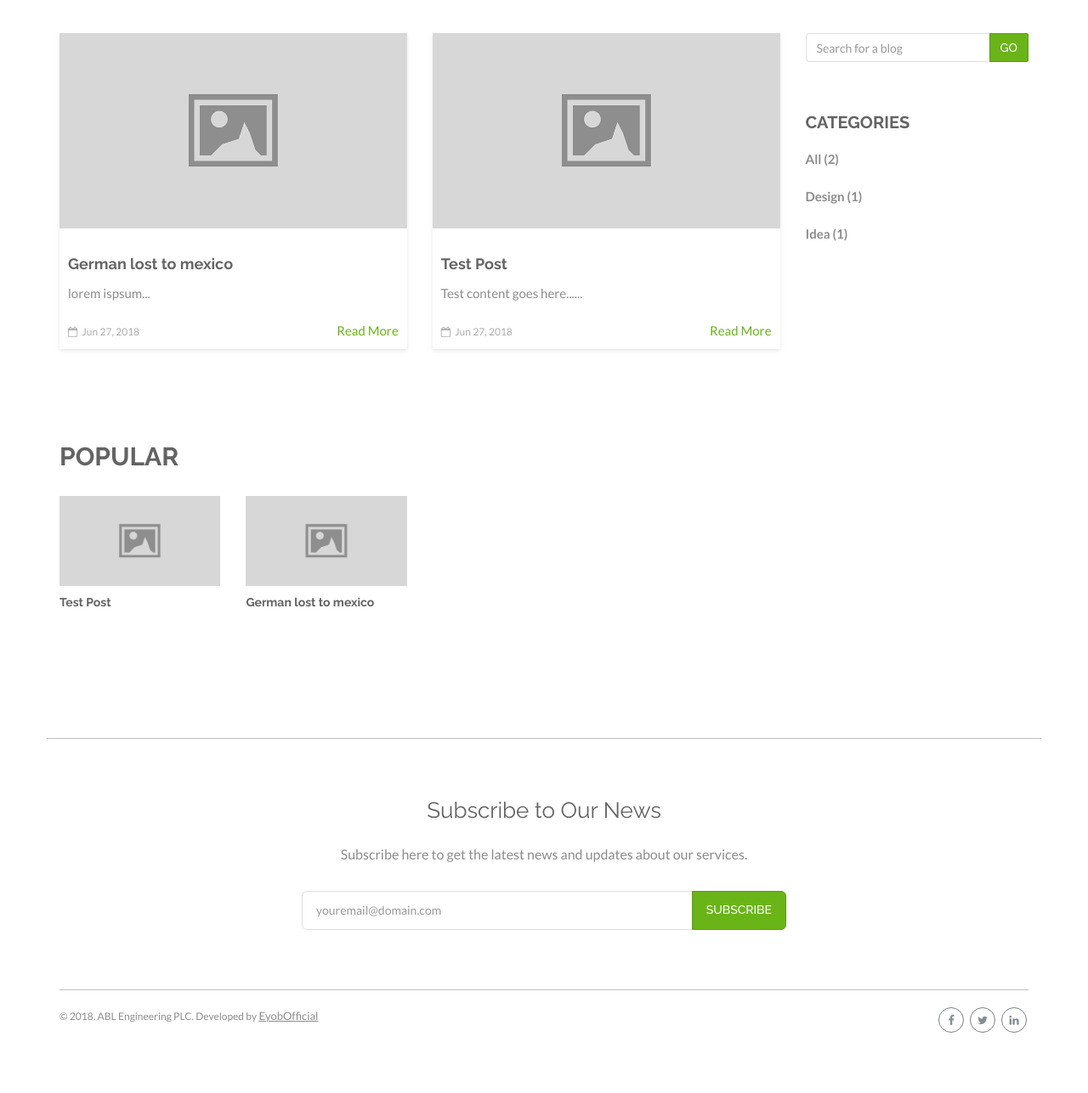
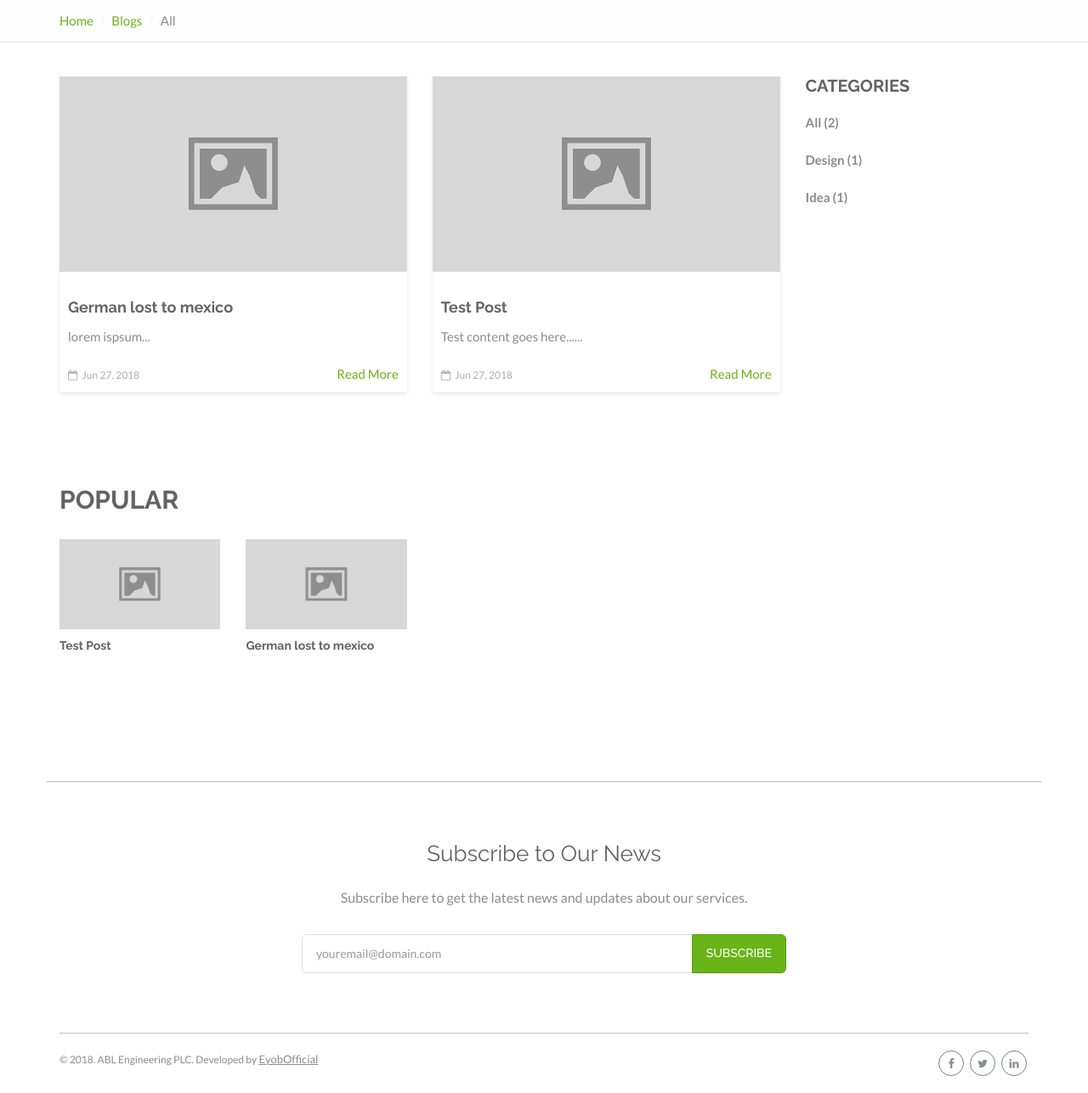
Before and after one commit to eyobofficial/abl-site, a Django app: page /blogs/ in a window 1280 px wide. Shown: the part 74-1361 px from the top of the page at 85% size. Before the commit the page ends 1290 px from the top, so only its background shows below. Run offline with Django 3.2, Linux system fonts and the light colour scheme; data comes from the database, SQL or seed files in the repository; both versions use the stored data as it was after the commit; some libraries are stand-ins or nearby versions.

Commit message:
Complete the blog landing page template

```diff
--- a/blogs/models.py
+++ b/blogs/models.py
@@ -137,6 +137,9 @@ class Post(Base):
         self.read_count += 1
         self.save()
 
+    def approved_comments(self, *args, **kwargs):
+        return self.comments.filter(is_approved=True)
+
 
 class Comment(Base):
     post = models.ForeignKey(
@@ -149,7 +152,7 @@ class Comment(Base):
     content = models.TextField('Comment')
     upvotes = models.PositiveIntegerField(default=0)
     downvotes = models.PositiveIntegerField(default=0)
-    is_approved = models.BooleanField(default=True)
+    is_approved = models.BooleanField('Approved', default=True)
 
     class Meta:
         ordering = ['-post', '-created_at', ]
--- a/blogs/templates/blogs/blogs.html
+++ b/blogs/templates/blogs/blogs.html
@@ -2,6 +2,21 @@
 {% load static %}
 
 {% block content %}
+<!-- BREADCRUMBS -->
+<div class="page-header breadcrumbs-only">
+    <div class="container">
+        <ol class="breadcrumb link-accent">
+            <li><a href="{% url 'pages:index' %}">Home</a></li>
+            <li><a href="{% url 'blogs:post-list' %}">Blogs</a></li>
+            {% if catagory %}
+            <li class="active">{{ catagory.title }}</li>
+            {% else %}
+            <li class="active">All</li>
+            {% endif %}
+        </ol>
+    </div>
+</div>
+<!-- END BREADCRUMBS -->
 <div class="page-content">
     <div class="container">
         <div class="row">
@@ -63,33 +78,9 @@
             <!-- SIDEBAR CONTENT -->
             <div class="col-md-4 col-lg-3">
                 <div class="sidebar">
-                    <!-- widget -->
-                    <div class="widget">
-                        <h4 class="sr-only">SEARCH</h4>
-                        <form method="post">
-                            <div class="input-group">
-                                <input type="text" class="form-control" name="keyword" placeholder="Search for a blog">
-                                <span class="input-group-btn"><button class="btn btn-primary" type="button"><span>GO</span></button>
-                                </span>
-                            </div>
-                        </form>
-                    </div>
-                    <!-- end widget -->
 
                     <!-- widget -->
-                    <div class="widget">
-                        <h4 class="widget-title">CATEGORIES</h4>
-                        <ul class="list-unstyled category-list">
-                            <li class="active"><a href="{% url 'blogs:post-list' %}">All ({{ post_list.count }})</a></li>
-                            {% for catagory in catagory_list %}
-                                {% if catagory.post_count > 0 %}
-                                    <li>
-                                        <a href="{{ catagory.get_absolute_url }}">{{ catagory.title }} ({{ catagory.post_count }})</a>
-                                    </li>
-                                {% endif %}
-                            {% endfor %}
-                        </ul>
-                    </div>
+                    {% include 'partials/sidebar.html' %}
                     <!-- end widget -->
 
                 </div>
--- /dev/null
+++ b/blogs/templates/partials/sidebar.html
@@ -0,0 +1,13 @@
+<div class="widget">
+    <h4 class="widget-title">CATEGORIES</h4>
+    <ul class="list-unstyled category-list">
+        <li class="active"><a href="{% url 'blogs:post-list' %}">All ({{ post_list.count }})</a></li>
+        {% for catagory in catagory_list %}
+            {% if catagory.post_count > 0 %}
+                <li>
+                    <a href="{{ catagory.get_absolute_url }}">{{ catagory.title }} ({{ catagory.post_count }})</a>
+                </li>
+            {% endif %}
+        {% endfor %}
+    </ul>
+</div>
```
Also changed, not shown: blogs/templates/blogs/blog-detail.html (+28 -26 lines), blogs/migrations/0008_auto_20180629_1535.py (added), db.sqlite3.
